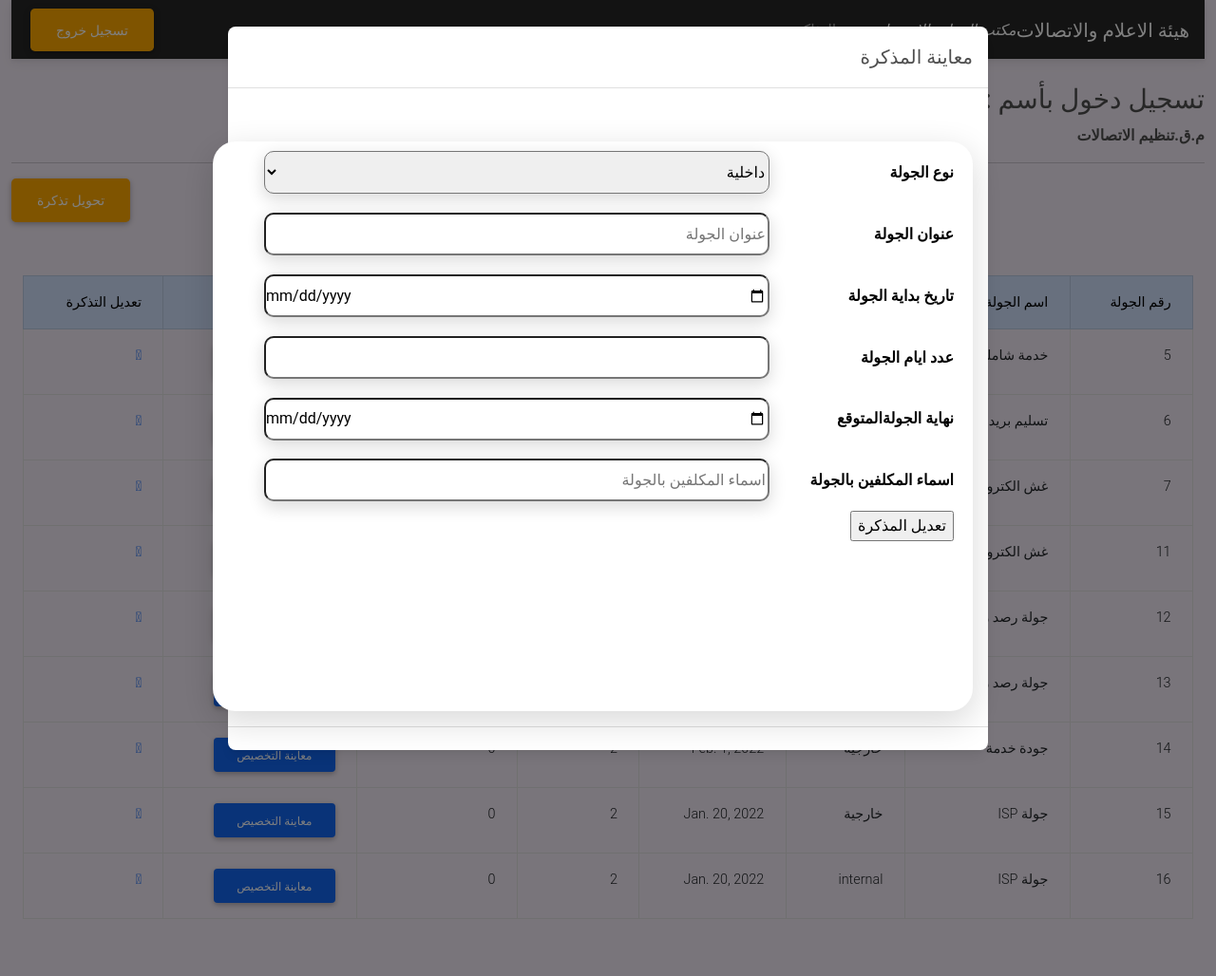
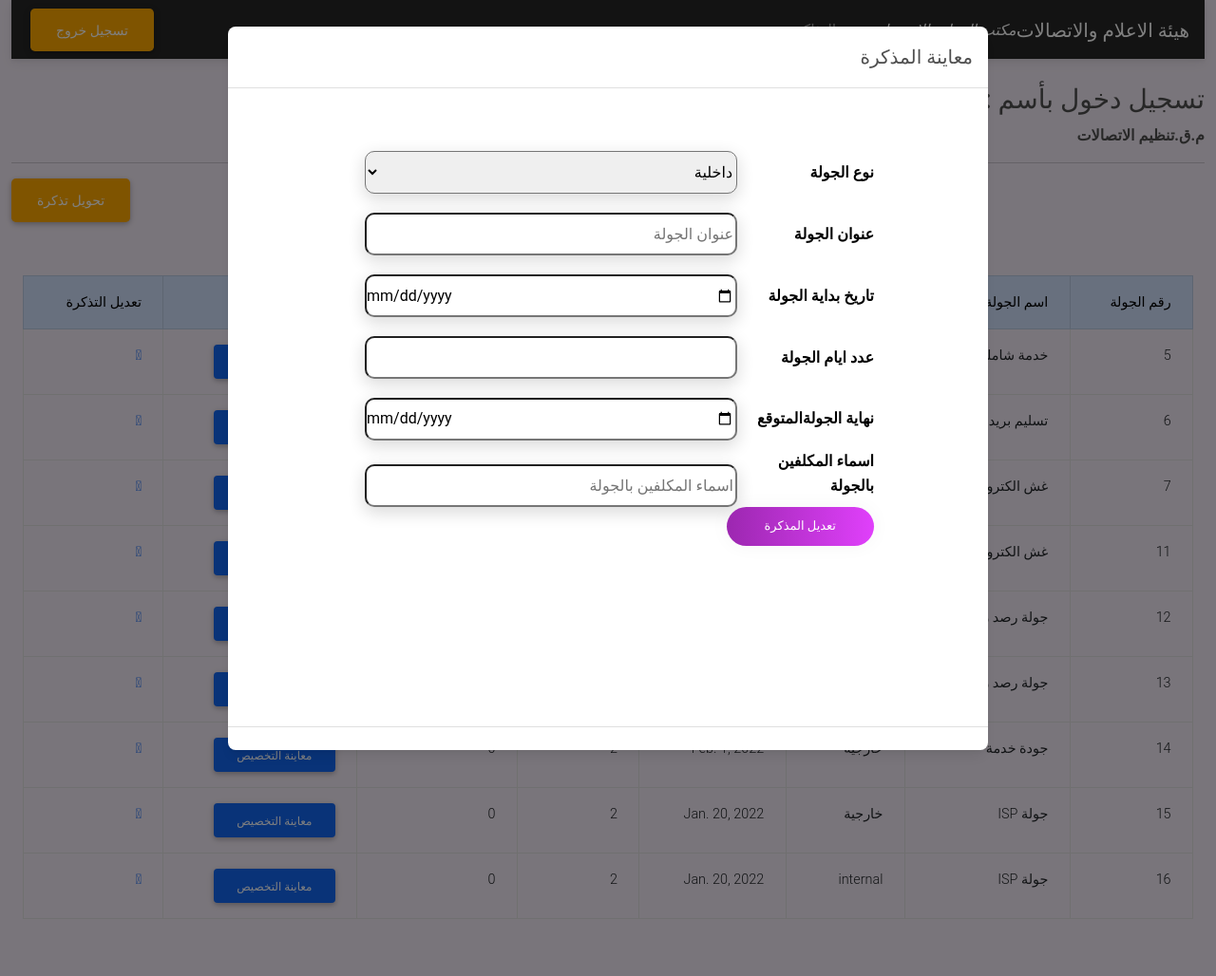
Before and after one commit to ahmedalhakeem/maintenance_ticket, a Django app: page /employee/2 in a window 1280 px wide, after a click that opens the changed part. Shown: the whole page at 95% size. Run offline with Django 3.2, Linux system fonts and the light colour scheme; a user stored in the database is signed in; data comes from the database, SQL or seed files in the repository; both versions use the stored data as it was after the commit; some libraries are stand-ins or nearby versions.

Commit message:
edit ticket_date

```diff
--- a/eticket/static/eticket/edit_ticket.js
+++ b/eticket/static/eticket/edit_ticket.js
@@ -2,6 +2,7 @@ document.addEventListener('DOMContentLoaded', ()=>{
     console.log('working');
 })
 function view_edit_ticket(id){
+    const submit_btn = document.querySelector('#submit-edit-ticket')
     const ticket_type = document.querySelector('#ticket-type')
     const ticket_title = document.querySelector('#ticket-title')
     const ticket_st_date = document.querySelector('#ticket-start-date')
@@ -26,4 +27,19 @@ function view_edit_ticket(id){
         ticket_end_date.value = `${data.expected_end_tour}`
         tour_team.value = `${data.notes}`
     })
+      submit_btn.addEventListener('click', (e)=>{
+          fetch(`saved_edited_ticket/${id}?title=${ticket_title.value}&tic_type=${ticket_type.value}&st_date=${ticket_st_date.value}
+          &days=${tour_days.value}&end_date=${ticket_end_date.value}&team=${tour_team.value}`)
+          .then(res=>{
+              if(res.ok) return res.json()
+              return res.json()
+              then(error=>{
+                  console.log(error);
+              })
+          })
+          .then(data=>{
+              console.log(data);
+          })
+        //   e.preventDefault()
+      })
 }
--- a/eticket/static/eticket/syle.css
+++ b/eticket/static/eticket/syle.css
@@ -143,12 +143,37 @@ form.form1{
     border-radius: 1.5em;
     padding: 0px 20px;
 }
+#register-panel-ticket-modal{
+    width: 600px;
+    height: 600px;
+    /* box-shadow: 0px 11px 35px 2px rgba(0,0,0,0.14); */
+    margin-left: auto;
+    margin-right: auto;
+    margin-top: 40px;
+    background-color: #FFFFFF;
+    /* border-radius: 1.5em; */
+    padding: 0px 20px;
+}
 #register-panel-ticket .inputform{
     width: 70%;
     height: 45px;
     margin-top: 10px;
     border-radius: 10px;
     box-shadow: 0px 5.5px 17.5px 1px rgba(0,0,0,0.14);
+}
+
+#register-panel-ticket-modal .inputform-modal{
+    width: 70%;
+    height: 45px;
+    margin-top: 10px;
+    border-radius: 10px;
+    box-shadow: 0px 5.5px 17.5px 1px rgba(0,0,0,0.14);
+}
+#register-panel-ticket-modal label{
+    width: 25%;
+    height: 45px;
+    color: #000;
+    font-weight: 700;
 }
 #register-panel-ticket label{
     width: 25%;
--- a/eticket/templates/eticket/profile_emp.html
+++ b/eticket/templates/eticket/profile_emp.html
@@ -51,23 +51,23 @@
                 </div>
                 <div class="modal-body">
                    <form action="">
-                    <div id="register-panel-ticket">
+                    <div id="register-panel-ticket-modal">
                         <label for="">نوع الجولة</label>
-                        <select class="inputform" name="" id="ticket-type">
+                        <select class="inputform-modal" name="" id="ticket-type">
                             <option value="داخلية"> داخلية</option>
                             <option value="خارجية"> خارجية</option>
                         </select>
                         <label for="tour-title">عنوان الجولة</label>
-                        <input type="text" class="inputform" id="ticket-title" value="" placeholder="عنوان الجولة">
+                        <input type="text" class="inputform-modal" id="ticket-title" value="" placeholder="عنوان الجولة">
                         <label for="tour-start-date">تاريخ بداية الجولة</label>
-                        <input type="date"  class="inputform" id="ticket-start-date">
+                        <input type="date"  class="inputform-modal" id="ticket-start-date">
                         <label for="tour-days">عدد ايام الجولة</label>
-                        <input type="number" class="inputform" min="0" id="tour-days">
+                        <input type="number" class="inputform-modal" min="0" id="tour-days">
                         <label for="tour-end-date">نهاية الجولةالمتوقع</label>
-                        <input type="date" class="inputform" id="ticket-end-date">
+                        <input type="date" class="inputform-modal" id="ticket-end-date">
                         <label for="tour-team">اسماء المكلفين بالجولة</label>
-                        <input type="text" value="" class="inputform" id="tour-team" placeholder="اسماء المكلفين بالجولة">
-                        <input type="submit" name="" id="" value="تعديل المذكرة">
+                        <input type="text" value="" class="inputform-modal" id="tour-team" placeholder="اسماء المكلفين بالجولة">
+                        <input type="submit" name="" class="submit" id="submit-edit-ticket" value="تعديل المذكرة">
                     </div>
                    </form>
                 </div>
--- a/eticket/urls.py
+++ b/eticket/urls.py
@@ -26,6 +26,7 @@ urlpatterns =[
     path('done_tickets', views.done_tickets, name='done_tickets'),
     path('view_allocations/<int:ticket_id>', views.view_allocations, name="view_allocations"),
     path('edit_allocated_saved/<int:id>', views.edit_allocated_saved, name='edit_allocated_saved'),
-    path('ticket_info/<int:id>', views.ticket_info, name="ticket_info")
+    path('ticket_info/<int:id>', views.ticket_info, name="ticket_info"),
+    path('saved_edited_ticket/<int:id>', views.saved_edited_ticket, name="saved_edited_ticket")
     # path('display_allocations', views.display_allocations, name="display_allocations")
 ]
--- a/eticket/views.py
+++ b/eticket/views.py
@@ -1,4 +1,5 @@
 import json
+from time import strptime
 from django import http
 from django.shortcuts import render
 from django.contrib.auth import authenticate, login, logout
@@ -14,6 +15,7 @@ from django.core.paginator import Paginator
 from django.views.decorators.csrf import csrf_protect
 from django.views.decorators.cache import never_cache
 import datetime
+from datetime import datetime
 from django.template.loader import get_template
 from xhtml2pdf import pisa
 from io import StringIO, BytesIO
@@ -21,8 +23,8 @@ from io import StringIO, BytesIO
 @login_required
 def index(request):
     # print(datetime.time)
-    time = datetime.datetime.now().time()
-    print(time)
+    # time = datetime.datetime.now().time()
+    # print(time)
     user = User.objects.get(username= request.user)
     user_tickets = Tickets.objects.filter(employee=user).all().order_by('-id')
     if request.user.is_authenticated:
@@ -353,6 +355,25 @@ def ticket_info(request, id):
     ticket = list(Tickets.objects.filter(pk = id).values())
     return JsonResponse(ticket[0], safe=False)
 
+def saved_edited_ticket(request, id):
+
+    ticket = Tickets.objects.get(pk=id)
+    ticket.tour_name = request.GET.get('title')
+    ticket.tour_title = request.GET.get('tic_type')
+    # ticket.tour_date = request.GET.get('st_date')
+    date_string_format = request.GET.get('st_date')
+    end_date_string_format = request.GET.get('end_date')
+    end_date_strip = end_date_string_format.rstrip()
+    st_date_strip = date_string_format.rstrip()
+    ticket.tour_date = st_date_strip
+    ticket.expected_end_tour = end_date_strip
+    ticket.tour_duration = request.GET.get('days')
+    # ticket.expected_end_tour = request.GET.get('end_date')
+    ticket.notes = request.GET.get('team')
+    ticket.save()
+    print(ticket)
+    return JsonResponse({'data': 'success'}, safe=False)
+
 #edit allocations
 def add_car(request):
     car = request.GET.get('car')
```
Also changed, not shown: db.sqlite3.
